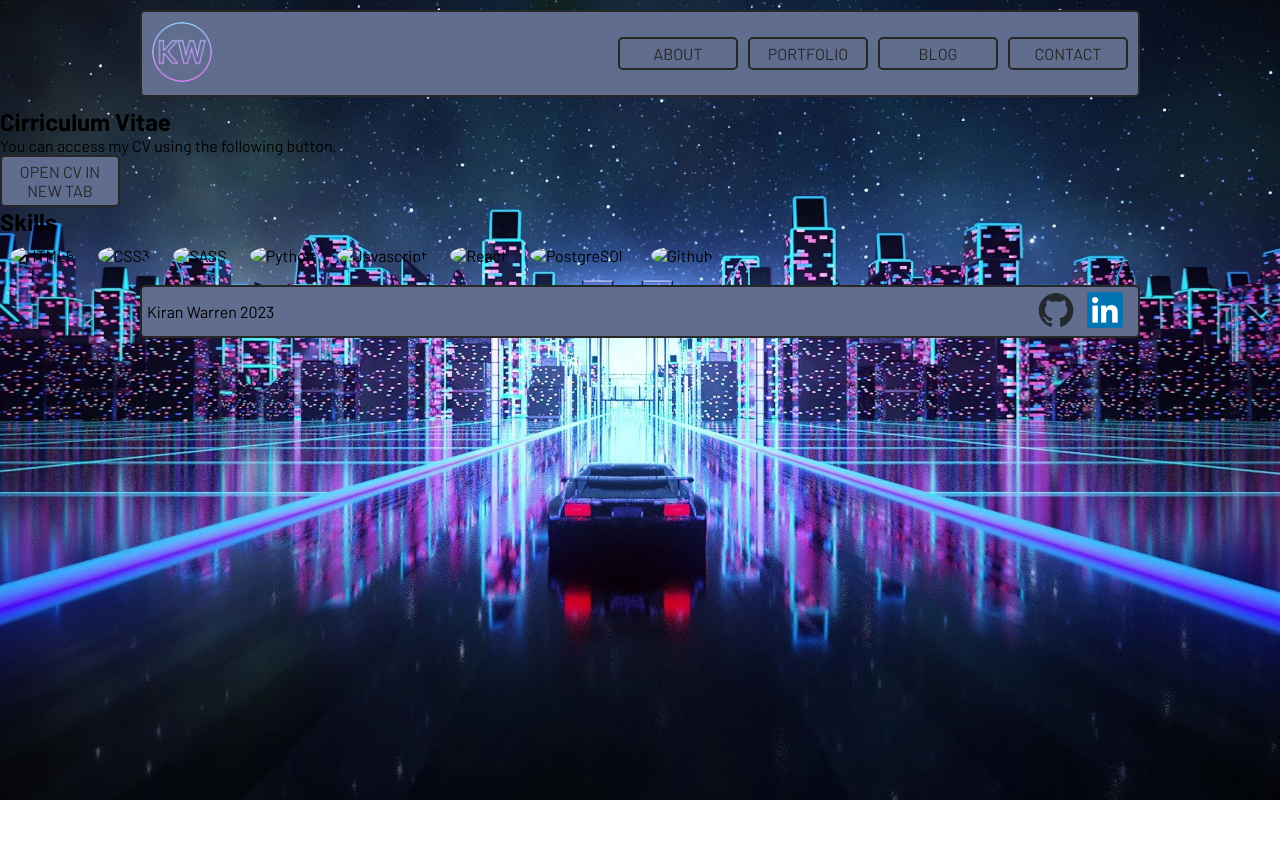
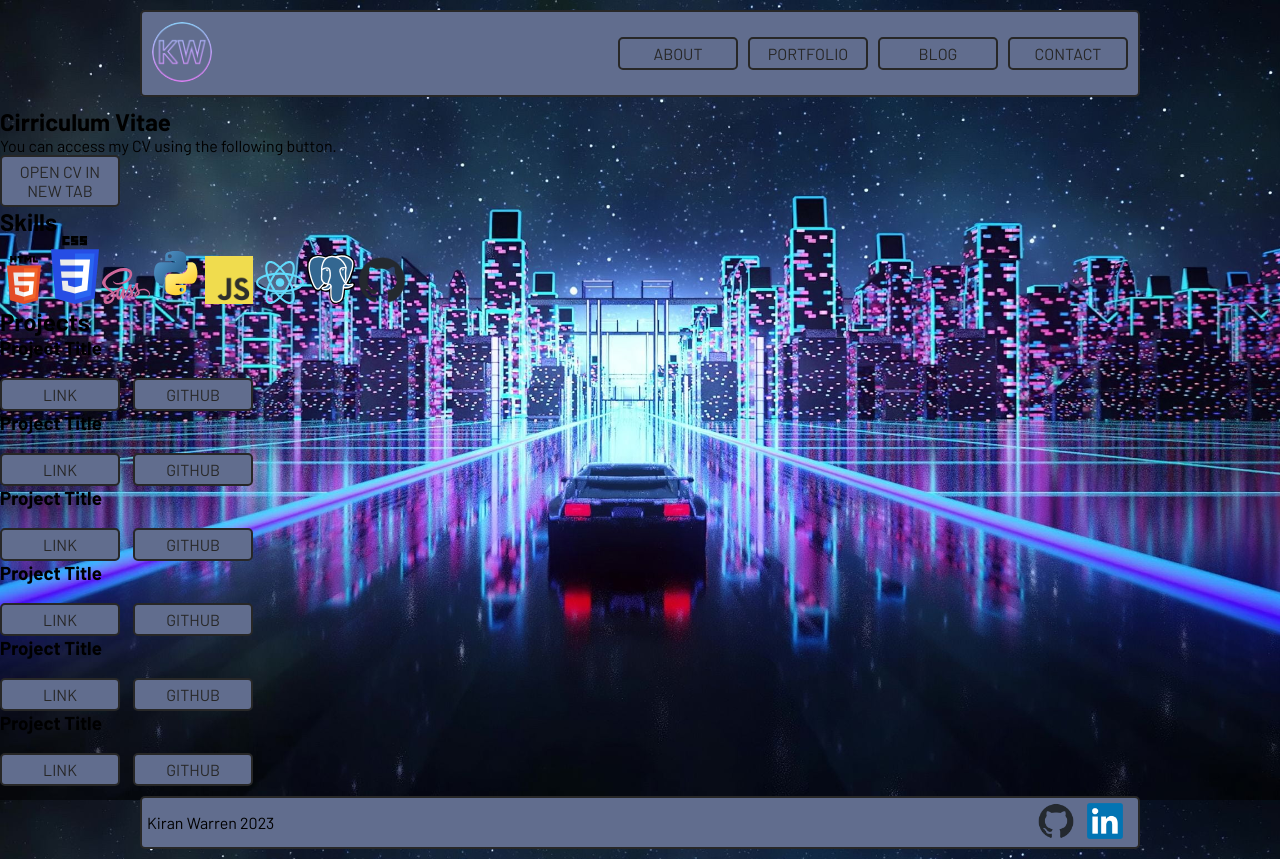
Before and after one commit to KiranWarren/KiranWarren_T1A2, a plain HTML site: page src/portfolio.html in a window 1280 px wide. Before the commit the page ends 800 px from the top, so only its background shows below. Drawn offline with Linux system fonts and the light colour scheme.

Commit message:
Added content to portfolio page

```diff
--- a/src/portfolio.html
+++ b/src/portfolio.html
@@ -36,19 +36,89 @@
     <!-- Tech stack section - displays proficiencies of languages & frameworks. Icons to have a slow shake animation w/ infinite iterations -->
     <section class="skills">
         <h2>Skills</h2>
-        <img src="" alt="HTML5" class="logo skill-img">
-        <img src="" alt="CSS3" class="logo skill-img">
-        <img src="" alt="SASS" class="logo skill-img">
-        <img src="" alt="Python" class="logo skill-img">
-        <img src="" alt="Javascript" class="logo skill-img">
-        <img src="" alt="React" class="logo skill-img">
-        <img src="" alt="PostgreSQL" class="logo skill-img">
-        <img src="" alt="Github" class="logo skill-img">
+        <div class="skills-logos">
+            <img src="/assets/html5-logo.svg" alt="HTML5" class="skill-logo">
+            <img src="/assets/css3-logo.svg" alt="CSS3" class="skill-logo">
+            <img src="/assets/sass-logo.svg" alt="SASS" class="skill-logo">
+            <img src="/assets/python-logo.svg" alt="Python" class="skill-logo">
+            <img src="/assets/js-logo.png" alt="Javascript" class="skill-logo">
+            <img src="/assets/react-logo.svg" alt="React" class="skill-logo">
+            <img src="/assets/postgresql-logo.svg" alt="PostgreSQL" class="skill-logo">
+            <img src="/assets/github-logo.png" alt="Github" class="skill-logo">
+        </div>
     </section>
 
     <!-- Projects section - contains placeholder projects that do not yet link to an actual project. -->
     <!-- Future work - add in real projects, provide link to github repos and/or published sites -->
-
+    <section class="projects">
+        <h2>Projects</h2>
+        <!-- Project 1 - ### -->
+        <div class="project-container">
+            <div class="project">
+                <h3>Project Title</h3>
+                <div class="project-image"><img src="" alt=""></div>
+                <div class="project-btns">
+                    <a href="" class="btn">LINK</a>
+                    <a href="" class="btn">GITHUB</a>
+                </div>
+            </div>
+        </div>
+        <!-- Project 2 - ### -->
+        <div class="project-container">
+            <div class="project">
+                <h3>Project Title</h3>
+                <div class="project-image"><img src="" alt=""></div>
+                <div class="project-btns">
+                    <a href="" class="btn">LINK</a>
+                    <a href="" class="btn">GITHUB</a>
+                </div>
+            </div>
+        </div>
+        <!-- Project 3 - ### -->
+        <div class="project-container">
+            <div class="project">
+                <h3>Project Title</h3>
+                <div class="project-image"><img src="" alt=""></div>
+                <div class="project-btns">
+                    <a href="" class="btn">LINK</a>
+                    <a href="" class="btn">GITHUB</a>
+                </div>
+            </div>
+        </div>
+        <!-- Project 4 - ### -->
+        <div class="project-container">
+            <div class="project">
+                <h3>Project Title</h3>
+                <div class="project-image"><img src="" alt=""></div>
+                <div class="project-btns">
+                    <a href="" class="btn">LINK</a>
+                    <a href="" class="btn">GITHUB</a>
+                </div>
+            </div>
+        </div>
+        <!-- Project 5 - ### -->
+        <div class="project-container">
+            <div class="project">
+                <h3>Project Title</h3>
+                <div class="project-image"><img src="" alt=""></div>
+                <div class="project-btns">
+                    <a href="" class="btn">LINK</a>
+                    <a href="" class="btn">GITHUB</a>
+                </div>
+            </div>
+        </div>
+        <!-- Project 6 - ### -->
+        <div class="project-container">
+            <div class="project">
+                <h3>Project Title</h3>
+                <div class="project-image"><img src="" alt=""></div>
+                <div class="project-btns">
+                    <a href="" class="btn">LINK</a>
+                    <a href="" class="btn">GITHUB</a>
+                </div>
+            </div>
+        </div>
+    </section>
 
     <!-- Footer section contains name and socials links. Footer same on all pages. -->
     <footer>
--- a/src/styles/main.scss
+++ b/src/styles/main.scss
@@ -55,7 +55,9 @@ p {
 .about-img img {
     width: calc(50% - 20px);
     margin: 5px auto 5px auto;
-
+}
+.skills-logos img {
+    width: 48px;
 }
 
 
```
Also changed, not shown: src/styles/main.css, 1 other file.
